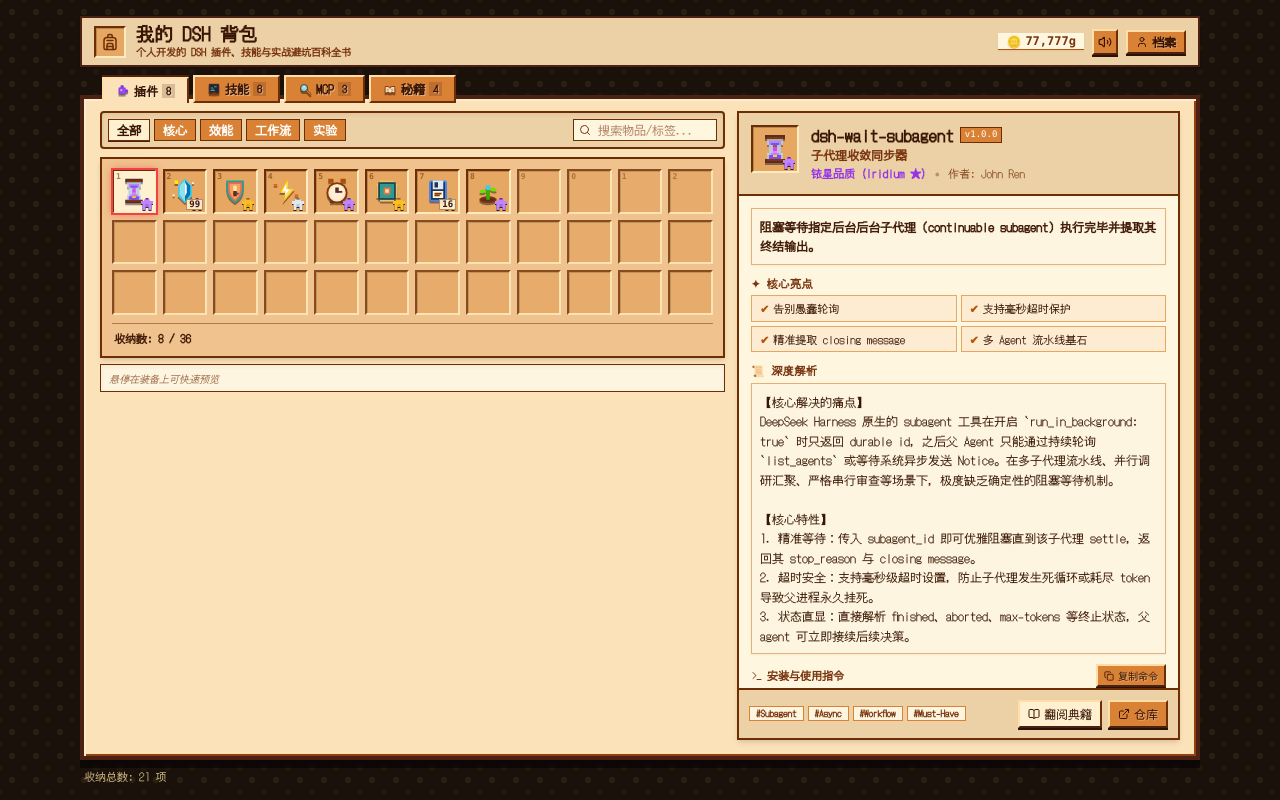
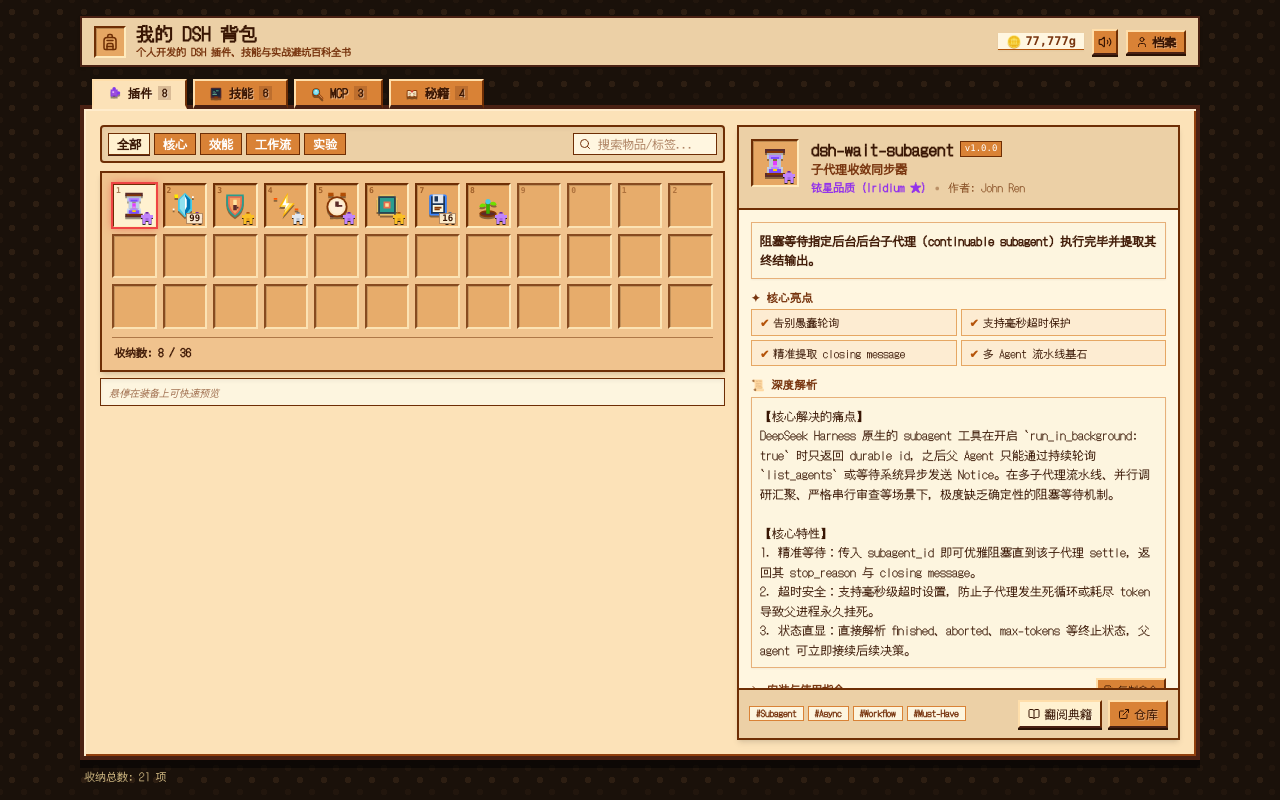
Before and after one commit to john-walks-slow/my-dsh-inventory, a React (Vite) app: page / in a window 1280 px wide. Built offline with nearby package versions, Linux system fonts and the light colour scheme.

Commit message:
fix(tabs): restructure tab strip to sit above main frame to completely eliminate vertical overflow

```diff
--- a/src/App.tsx
+++ b/src/App.tsx
@@ -151,10 +151,8 @@
         </div>
       </header>
 
-      {/* Main Inventory Menu Frame */}
-      <main className="sdv-menu-frame mt-7 p-3 sm:p-4 flex-1 flex flex-col relative min-h-0">
-        {/* Top Category Tabs (Authentic Stardew Style - sits on the top border, horizontally scrollable on small screens) */}
-        <div className="flex items-end gap-1 -mt-9 sm:-mt-10 mb-2 px-0.5 z-30 overflow-x-auto no-scrollbar shrink-0">
+      {/* Top Category Tabs (Authentic Stardew Style - sits directly on top of the menu frame) */}
+      <div className="flex items-end gap-1.5 px-3 z-30 shrink-0 mt-3 -mb-[4px] overflow-visible">
         {[
           { id: 'plugins', label: '插件', icon: 'puzzle', count: PLUGINS_DATA.length },
           { id: 'skills', label: '技能', icon: 'terminal', count: SKILLS_DATA.length },
@@ -167,7 +165,7 @@
               key={tab.id}
               onClick={() => handleCategoryChange(tab.id as CategoryId)}
               onMouseEnter={() => retroAudio.playHover()}
-                className={`sdv-tab-btn px-3 py-1 text-xs font-bold flex items-center gap-1 shrink-0 ${
+              className={`sdv-tab-btn px-3.5 py-1 text-xs font-bold flex items-center gap-1.5 shrink-0 ${
                 isActive ? 'active' : ''
               }`}
             >
@@ -179,6 +177,8 @@
         })}
       </div>
 
+      {/* Main Inventory Menu Frame */}
+      <main className="sdv-menu-frame p-3 sm:p-4 flex-1 flex flex-col relative min-h-0">
         {/* Interior Container: Grid on Left (60%), Details on Right (40%) */}
         <div className="flex-1 min-h-0 flex flex-col lg:block">
           {activeCategory === 'books' ? (
--- a/src/index.css
+++ b/src/index.css
@@ -124,12 +124,13 @@
   border-top: 2px solid #ffdeaa;
   border-left: 2px solid #ffdeaa;
   border-right: 2px solid #6e2e05;
-  border-bottom: 2px solid #6e2e05;
+  border-bottom: 4px solid #4a2113;
   color: #381503;
   text-shadow: 1px 1px 0px rgba(255, 255, 255, 0.4);
   cursor: pointer;
-  transition: all 0.1s ease;
+  transition: background-color 0.1s ease;
   user-select: none;
+  position: relative;
 }
 
 .sdv-tab-btn:hover {
@@ -138,10 +139,8 @@
 
 .sdv-tab-btn.active {
   background-color: #fce2b8;
-  border-bottom: 2px solid #fce2b8;
-  margin-bottom: -2px;
-  z-index: 20;
-  box-shadow: 0 -2px 0 #4a2113;
+  border-bottom: 4px solid #fce2b8;
+  z-index: 30;
 }
 
 /* Stardew Action Button */
```
Lines whose indentation alone changed are shown as unchanged.
